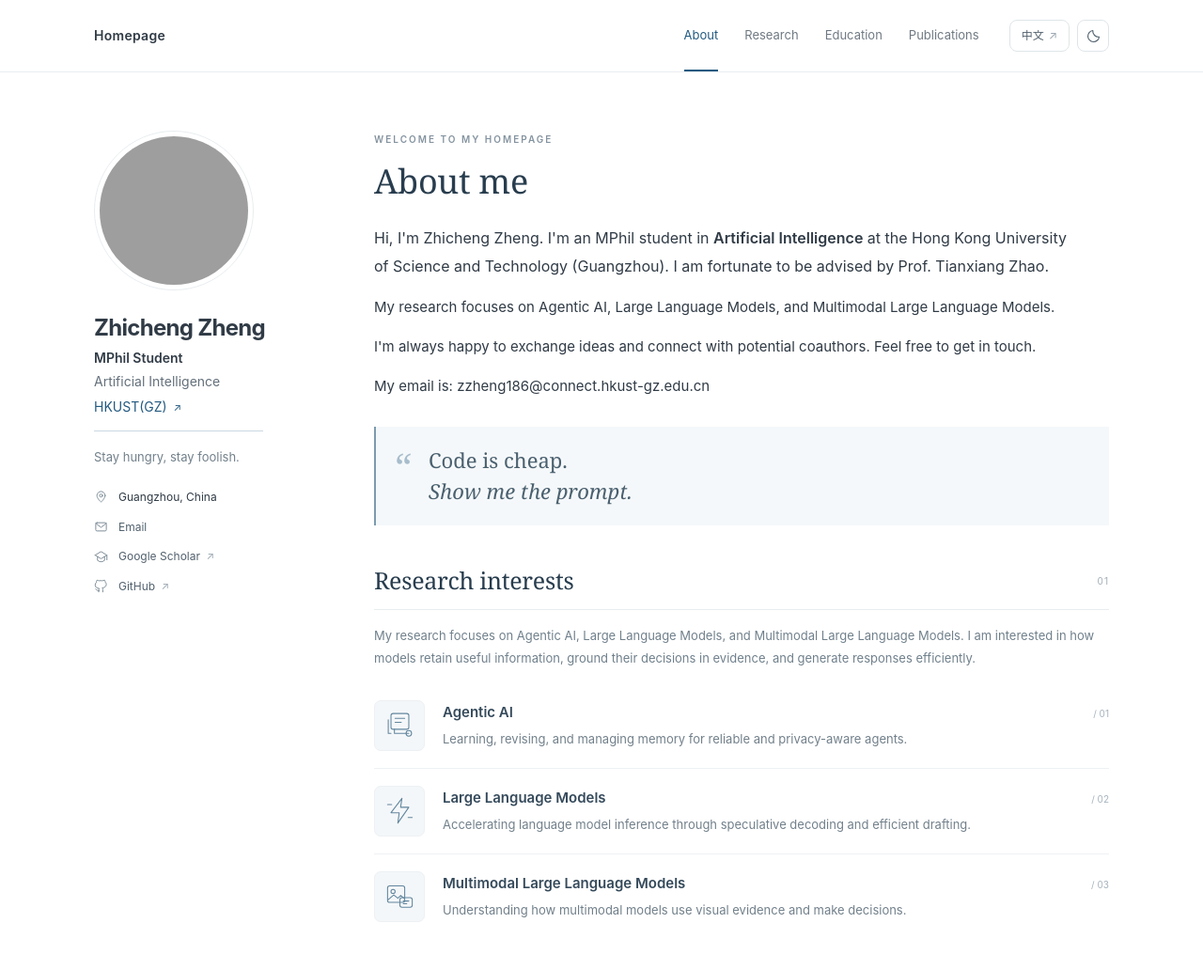
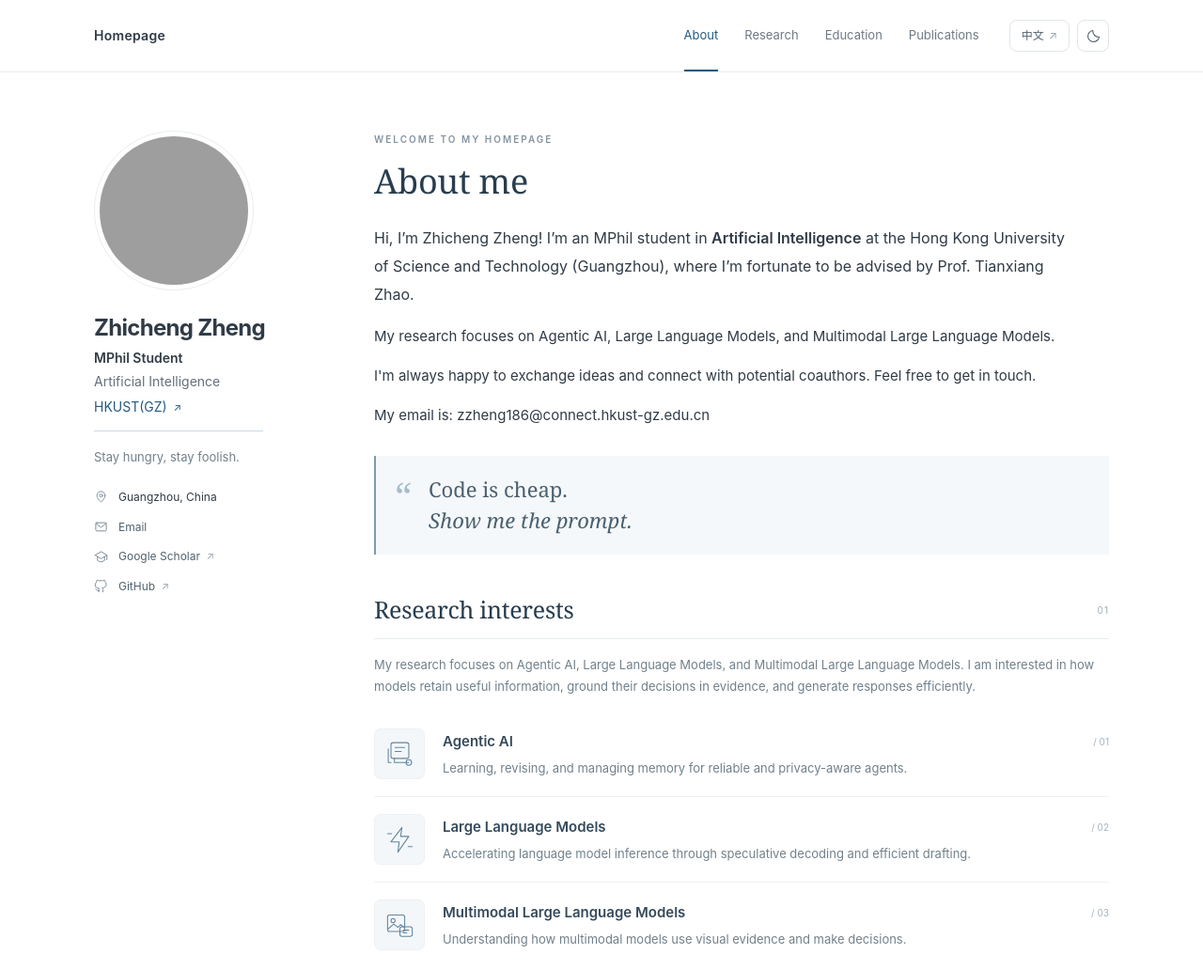
Before and after one commit to Perseus037/Perseus037.github.io, a plain HTML site: page index.html in a window 1280 px wide. Shown: the top 1032 px of the page at 94% size. Drawn offline with Linux system fonts and the light colour scheme; grey boxes are pictures that could not be loaded.

Commit message:
Polish homepage introduction wording

```diff
--- a/index.html
+++ b/index.html
@@ -67,7 +67,7 @@
       <section id="about" class="about section">
         <p class="eyebrow" data-en="WELCOME TO MY HOMEPAGE" data-zh="欢迎来到我的个人主页">WELCOME TO MY HOMEPAGE</p>
         <h2 data-en="About me" data-zh="关于我">About me</h2>
-        <p class="intro"><span data-en="Hi, I'm Zhicheng Zheng. " data-zh="你好，我是郑治成。">Hi, I'm Zhicheng Zheng. </span><span data-en="I'm an MPhil student in " data-zh="我是一名">I'm an MPhil student in </span><strong data-en="Artificial Intelligence" data-zh="人工智能">Artificial Intelligence</strong><span data-en=" at the " data-zh="专业的研究型硕士，目前就读于"> at the </span><span data-en="Hong Kong University of Science and Technology (Guangzhou)" data-zh="香港科技大学（广州）">Hong Kong University of Science and Technology (Guangzhou)</span><span data-en="." data-zh="。">.</span><span data-en=" I am fortunate to be advised by Prof. Tianxiang Zhao." data-zh="我很荣幸能在赵天翔老师的指导下学习与研究。"> I am fortunate to be advised by Prof. Tianxiang Zhao.</span></p>
+        <p class="intro"><span data-en="Hi, I’m Zhicheng Zheng! " data-zh="你好，我是郑治成。">Hi, I’m Zhicheng Zheng! </span><span data-en="I’m an MPhil student in " data-zh="我是一名">I’m an MPhil student in </span><strong data-en="Artificial Intelligence" data-zh="人工智能">Artificial Intelligence</strong><span data-en=" at the " data-zh="专业的研究型硕士，目前就读于"> at the </span><span data-en="Hong Kong University of Science and Technology (Guangzhou)" data-zh="香港科技大学（广州）">Hong Kong University of Science and Technology (Guangzhou)</span><span data-en="," data-zh="。">,</span><span data-en=" where I’m fortunate to be advised by Prof. Tianxiang Zhao." data-zh="我很荣幸能在赵天翔老师的指导下学习与研究。"> where I’m fortunate to be advised by Prof. Tianxiang Zhao.</span></p>
         <p data-en="My research focuses on Agentic AI, Large Language Models, and Multimodal Large Language Models." data-zh="我目前主要研究 AI 智能体、大语言模型和多模态大模型。">My research focuses on Agentic AI, Large Language Models, and Multimodal Large Language Models.</p>
         <p data-en="I'm always happy to exchange ideas and connect with potential coauthors. Feel free to get in touch." data-zh="如果你也对这些方向感兴趣，欢迎找我聊聊，也期待有机会可以一起合作。">I'm always happy to exchange ideas and connect with potential coauthors. Feel free to get in touch.</p>
         <p><span data-en="My email is: " data-zh="联系邮箱：">My email is: </span><a href="mailto:zzheng186@connect.hkust-gz.edu.cn" style="color:var(--ink);overflow-wrap:anywhere">zzheng186@connect.hkust-gz.edu.cn</a></p>
```
